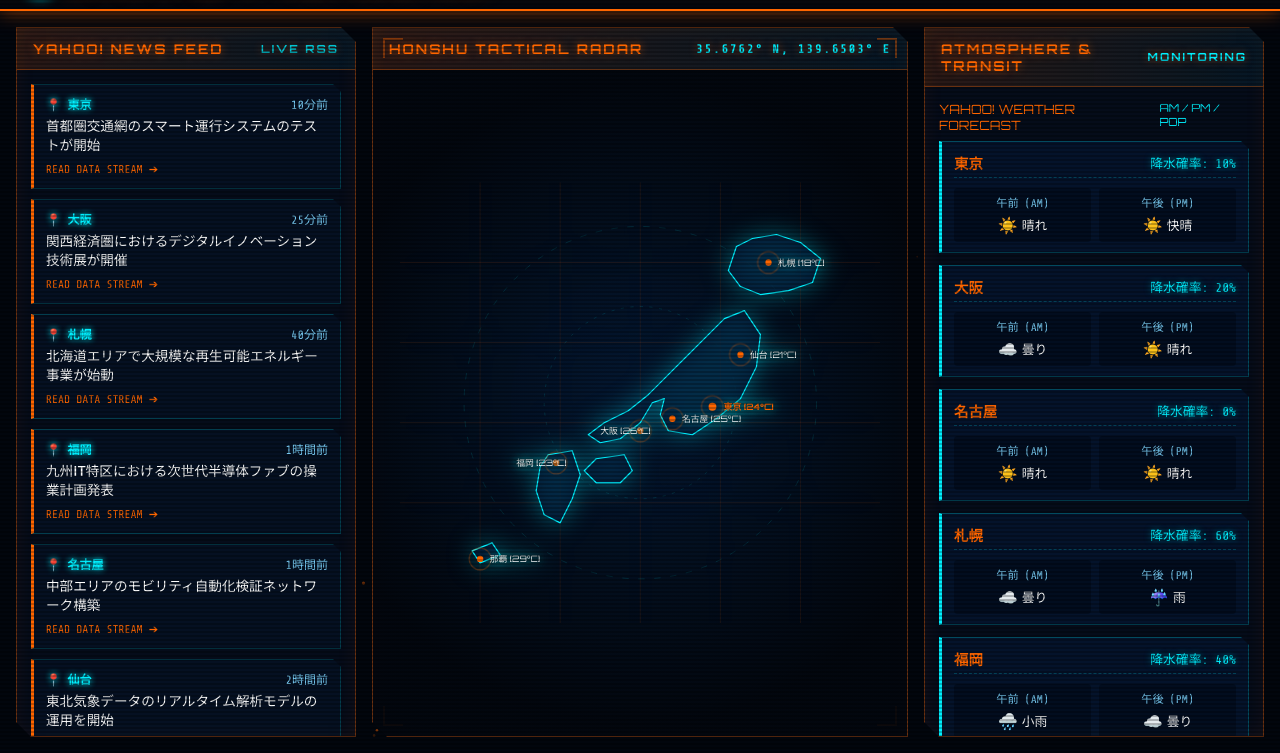
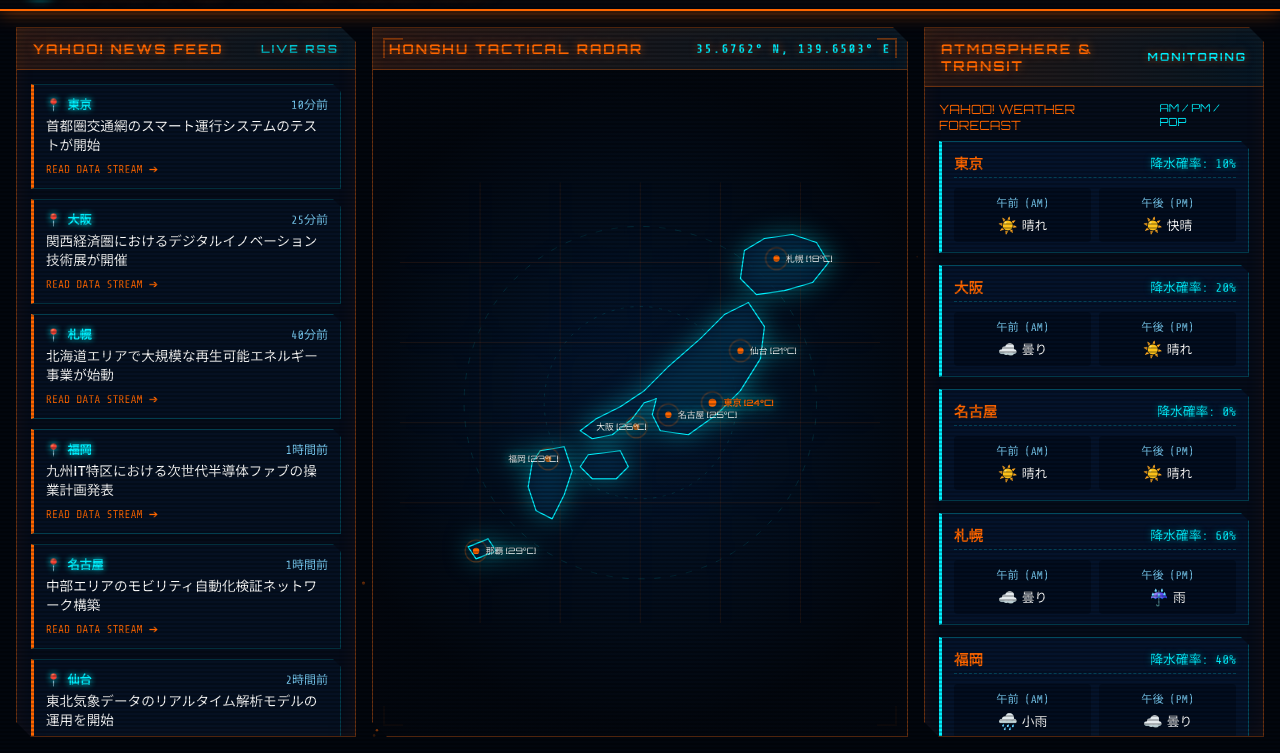
Before and after one commit to narisan-git/news-view, a plain HTML site: page index.html in a window 1280 px wide. Shown: the part 47-800 px from the top of the page. Drawn offline with nearby package versions, Linux system fonts and the light colour scheme; no server answers.

Commit message:
Update index.html

```diff
--- a/index.html
+++ b/index.html
@@ -50,6 +50,7 @@
       <div class="map-container">
 
         <!-- イラスト8風 スタンダード・スマートシルエット日本地図 SVG -->
+        <!-- 精密ブラッシュアップ版 日本地図 SVG -->
         <svg id="japan-map-svg" viewBox="0 0 600 550">
           <g stroke="rgba(255,102,0,0.12)" stroke-width="1">
             <line x1="0" y1="100" x2="600" y2="100" />
@@ -69,54 +70,54 @@
           </g>
 
           <!-- 北海道 -->
-          <path class="land-mass" d="M 420 80 L 440 70 L 470 65 L 500 75 L 525 95 L 515 125 L 485 135 L 450 140 L 425 130 L 410 110 Z" />
+          <path class="land-mass" d="M 430 85 L 455 70 L 490 65 L 520 75 L 535 100 L 515 125 L 480 135 L 445 140 L 425 120 Z" />
           <!-- 本州 -->
-          <path class="land-mass" d="M 430 160 L 450 190 L 445 230 L 425 270 L 395 295 L 365 315 L 335 310 L 325 290 L 330 270 L 315 275 L 300 300 L 275 320 L 250 325 L 235 315 L 255 300 L 285 285 L 310 265 L 340 235 L 375 200 L 405 170 Z" />
+          <path class="land-mass" d="M 435 150 L 455 180 L 450 220 L 425 260 L 395 290 L 360 315 L 325 310 L 315 290 L 320 270 L 305 275 L 290 295 L 265 315 L 240 320 L 225 310 L 245 295 L 275 280 L 305 260 L 335 230 L 375 195 L 405 165 Z" />
           <!-- 四国 -->
-          <path class="land-mass" d="M 245 345 L 280 340 L 290 360 L 275 375 L 245 375 L 230 360 Z" />
+          <path class="land-mass" d="M 235 340 L 275 335 L 285 355 L 270 370 L 240 370 L 225 355 Z" />
           <!-- 九州 -->
-          <path class="land-mass" d="M 185 340 L 215 335 L 225 365 L 215 395 L 200 425 L 180 415 L 170 385 L 175 355 Z" />
+          <path class="land-mass" d="M 175 335 L 205 330 L 215 360 L 205 390 L 190 420 L 170 410 L 160 380 L 165 350 Z" />
           <!-- 沖縄 -->
-          <path class="land-mass" d="M 90 460 L 115 450 L 125 465 L 100 475 Z" />
+          <path class="land-mass" d="M 85 455 L 110 445 L 120 460 L 95 470 Z" />
 
-          <!-- City Overlay Nodes (位置を新シルエットに完全フィット) -->
-          <g class="city-node" id="node-sapporo" data-city="札幌" transform="translate(460, 100)">
+          <!-- 都市オーバーレイ・ピン -->
+          <g class="city-node" id="node-sapporo" data-city="札幌" transform="translate(470, 95)">
             <circle class="pulse-ring" cx="0" cy="0" r="10" />
             <circle class="pin" cx="0" cy="0" r="4" />
             <text x="12" y="4">札幌 [18°C]</text>
           </g>
 
-          <g class="city-node" id="node-sendai" data-city="仙台" transform="translate(425, 215)">
+          <g class="city-node" id="node-sendai" data-city="仙台" transform="translate(425, 210)">
             <circle class="pulse-ring" cx="0" cy="0" r="10" />
             <circle class="pin" cx="0" cy="0" r="4" />
             <text x="12" y="4">仙台 [21°C]</text>
           </g>
 
-          <g class="city-node" id="node-tokyo" data-city="東京" transform="translate(390, 280)">
+          <g class="city-node" id="node-tokyo" data-city="東京" transform="translate(390, 275)">
             <circle class="pulse-ring" cx="0" cy="0" r="10" />
             <circle class="pin" cx="0" cy="0" r="5" style="fill: var(--arc-orange);" />
             <text x="14" y="4" style="fill: var(--arc-orange); font-weight: bold;">東京 [24°C]</text>
           </g>
 
-          <g class="city-node" id="node-nagoya" data-city="名古屋" transform="translate(340, 295)">
+          <g class="city-node" id="node-nagoya" data-city="名古屋" transform="translate(335, 290)">
             <circle class="pulse-ring" cx="0" cy="0" r="10" />
             <circle class="pin" cx="0" cy="0" r="4" />
             <text x="12" y="4">名古屋 [25°C]</text>
           </g>
 
-          <g class="city-node" id="node-osaka" data-city="大阪" transform="translate(300, 310)">
+          <g class="city-node" id="node-osaka" data-city="大阪" transform="translate(295, 305)">
             <circle class="pulse-ring" cx="0" cy="0" r="10" />
             <circle class="pin" cx="0" cy="0" r="4" />
             <text x="-50" y="4">大阪 [26°C]</text>
           </g>
 
-          <g class="city-node" id="node-fukuoka" data-city="福岡" transform="translate(195, 350)">
+          <g class="city-node" id="node-fukuoka" data-city="福岡" transform="translate(185, 345)">
             <circle class="pulse-ring" cx="0" cy="0" r="10" />
             <circle class="pin" cx="0" cy="0" r="4" />
             <text x="-50" y="4">福岡 [23°C]</text>
           </g>
 
-          <g class="city-node" id="node-naha" data-city="那覇" transform="translate(100, 470)">
+          <g class="city-node" id="node-naha" data-city="那覇" transform="translate(95, 460)">
             <circle class="pulse-ring" cx="0" cy="0" r="10" />
             <circle class="pin" cx="0" cy="0" r="4" />
             <text x="12" y="4">那覇 [29°C]</text>
```
